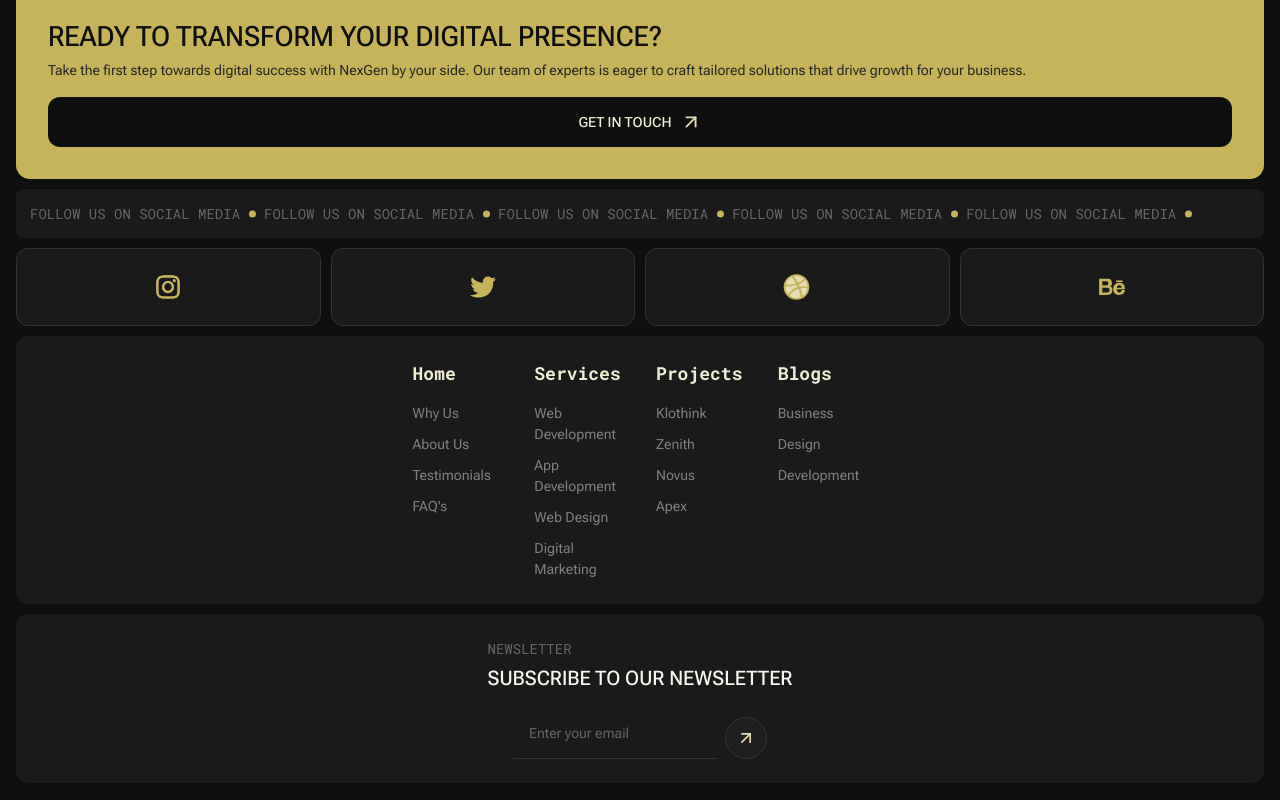
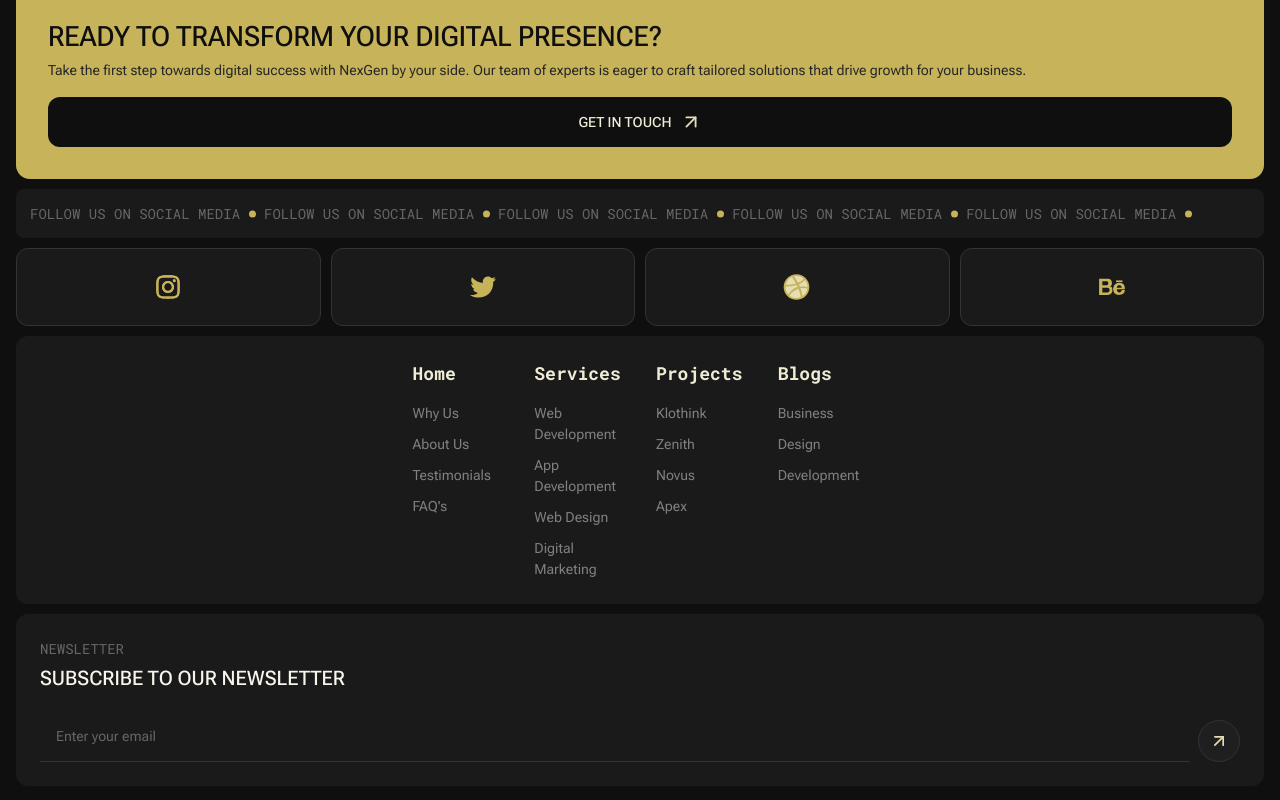
Before and after one commit to Sammie-oje/NexGen-site, a React (Vite) app: page / in a window 1280 px wide. Shown: the part 6389-7189 px from the top of the page. Built offline with nearby package versions, Linux system fonts and the light colour scheme.

Commit message:
Minor style fix in the Newsletter component

```diff
--- a/src/components/ui/Newsletter.jsx
+++ b/src/components/ui/Newsletter.jsx
@@ -4,7 +4,7 @@ import Card from "./Card.jsx";
 function Newsletter() {
   return (
     <Card styles="gap-y-4">
-      <div className="flex flex-col gap-[4px]">
+      <div className="flex flex-col gap-[4px] w-full">
         <h3 className="uppercase text-[14px] font-roboto-mono font-regular text-neutral-40">
           Newsletter
         </h3>
@@ -13,12 +13,14 @@ function Newsletter() {
         </strong>
       </div>
 
-      <div className="flex gap-(--gap-connected)">
-        <input
-          className="px-4 py-3 border-b border-neutral-20 font-regular font-roboto-flex text-neutral-40 text-[14px] placeholder:font-regular placeholder:font-roboto-flex placeholder:text-neutral-40 placeholder:text-[14px]"
-          type="email"
-          placeholder="Enter your email"
-        />
+      <div className="flex gap-(--gap-connected) w-full">
+        <div className="px-4 py-3 border-b border-neutral-20 w-full">
+          <input
+            className="w-full font-regular font-roboto-flex text-neutral-40 text-[14px] placeholder:font-regular placeholder:font-roboto-flex placeholder:text-neutral-40 placeholder:text-[14px]"
+            type="email"
+            placeholder="Enter your email"
+          />
+        </div>
         <button className="self-end p-1 bg-neutral-12 border border-neutral-20 rounded-pill">
           <ArrowUpRight className="size-[20px] text-orange-80" />
         </button>
```
